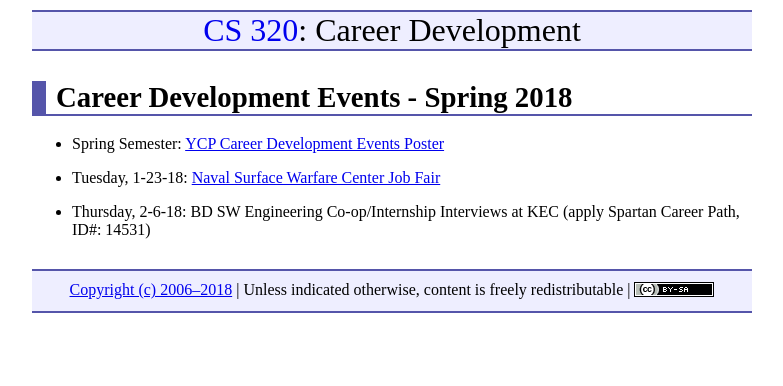
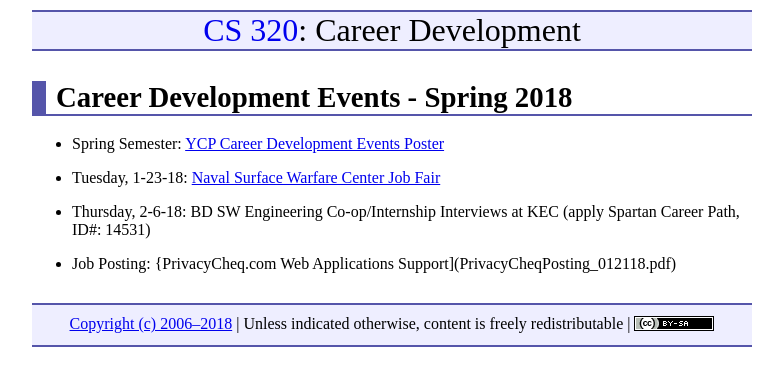
Before and after one commit to ycpcs/cs320-spring2018, a Jekyll site: the page built from careers/index.md, in a window 1280 px wide. Shown: the top 386 px of the page, without its empty margins (248-1031 px from the left). Built offline with Jekyll 4.4.1, drawn with Linux system fonts in a browser that asks for light colours.

Commit message:
added job posting

```diff
--- a/careers/index.md
+++ b/careers/index.md
@@ -11,3 +11,5 @@ Career Development Events - Spring 2018
 * Tuesday, 1-23-18: [Naval Surface Warfare Center Job Fair](NSWCPD_Job_Fair_Jan23rd.pdf)
 
 * Thursday, 2-6-18: BD SW Engineering Co-op/Internship Interviews at KEC (apply Spartan Career Path, ID#: 14531)
+
+* Job Posting: {PrivacyCheq.com Web Applications Support](PrivacyCheqPosting_012118.pdf)
```
Also changed, not shown: 1 other file.
